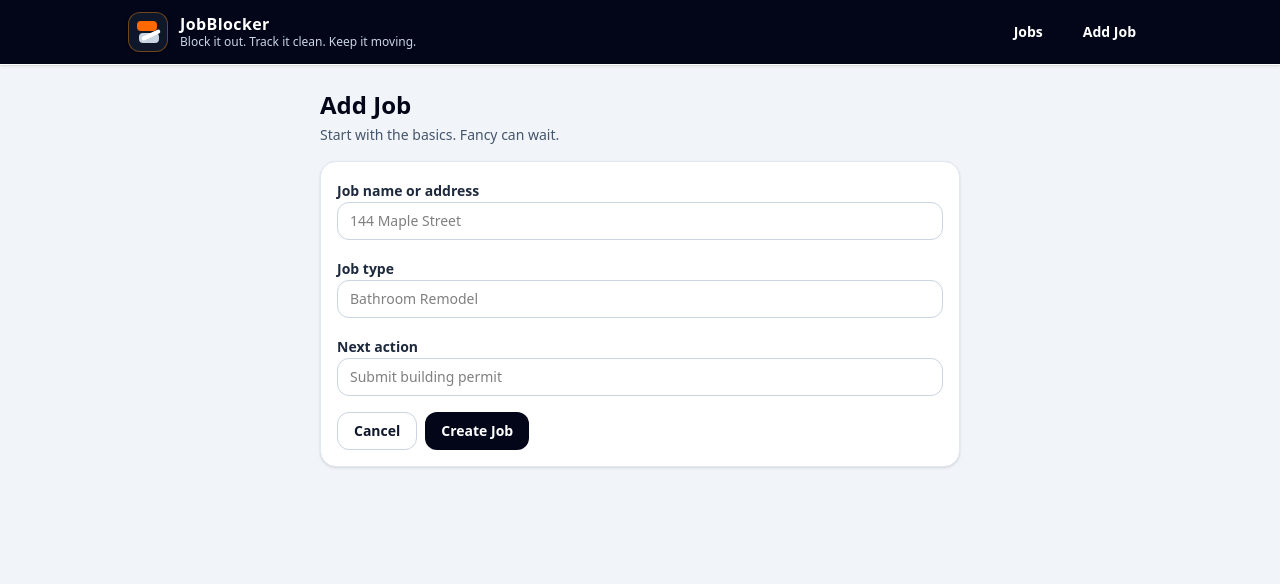
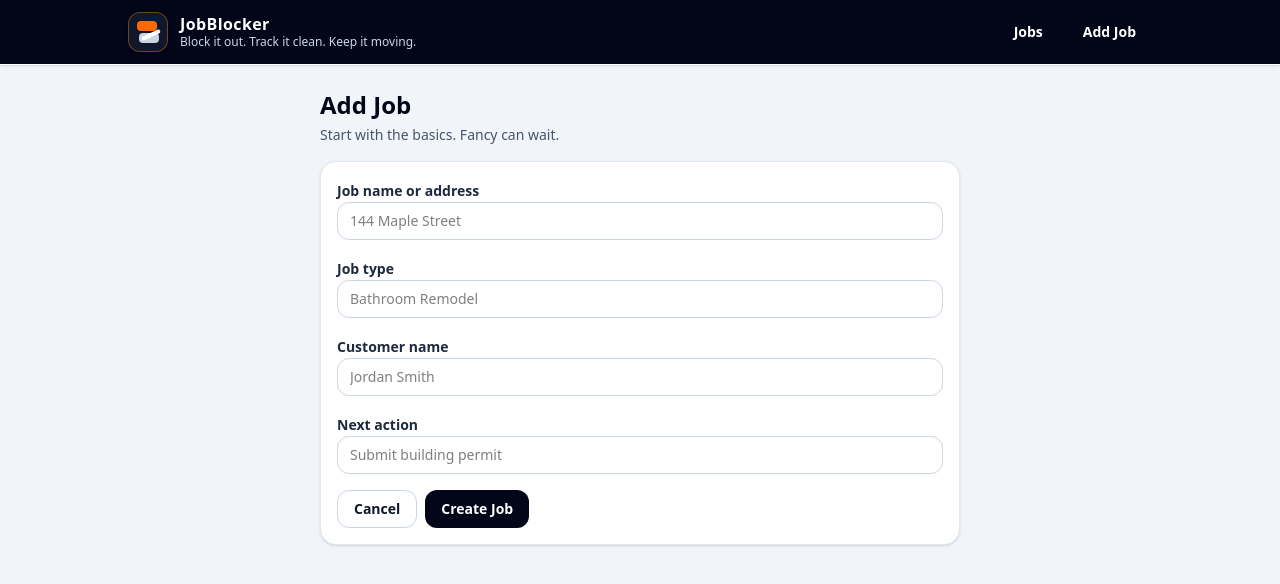
Before and after one commit to CoreBond/jobblocker, a Next.js app: page /jobs/new in a window 1280 px wide. Shown: the top 584 px of the page. Built offline with nearby package versions, Linux system fonts and the light colour scheme; no server answers.

Commit message:
Add customer name to new jobs

```diff
--- a/app/jobs/new/page.tsx
+++ b/app/jobs/new/page.tsx
@@ -14,6 +14,7 @@ export default function NewJobPage() {
 
   const [name, setName] = useState("");
   const [jobType, setJobType] = useState("");
+  const [customerName, setCustomerName] = useState("");
   const [nextAction, setNextAction] = useState("");
   const [error, setError] = useState("");
   const [saving, setSaving] = useState(false);
@@ -38,6 +39,7 @@ export default function NewJobPage() {
         company_id: companyId,
         name: name.trim(),
         job_type: jobType.trim(),
+        customer_name: customerName.trim(),
         next_action: nextAction.trim(),
       });
 
@@ -71,6 +73,11 @@ export default function NewJobPage() {
               </label>
 
               <label className="block">
+                <span className="text-sm font-bold text-slate-800">Customer name</span>
+                <Input value={customerName} onChange={(event) => setCustomerName(event.target.value)} placeholder="Jordan Smith" />
+              </label>
+
+              <label className="block">
                 <span className="text-sm font-bold text-slate-800">Next action</span>
                 <Input value={nextAction} onChange={(event) => setNextAction(event.target.value)} placeholder="Submit building permit" />
               </label>
--- a/lib/db/jobs.ts
+++ b/lib/db/jobs.ts
@@ -44,6 +44,7 @@ export async function createJob(input: NewJobInput): Promise<Job> {
       company_id: input.company_id,
       name: input.name,
       job_type: input.job_type || null,
+      customer_name: input.customer_name?.trim() || null,
       next_action: nextAction,
       status: "active",
     })
--- a/types/jobblocker.ts
+++ b/types/jobblocker.ts
@@ -29,6 +29,7 @@ export type NewJobInput = {
   company_id: string;
   name: string;
   job_type?: string;
+  customer_name?: string;
   next_action?: string;
 };
 
```
